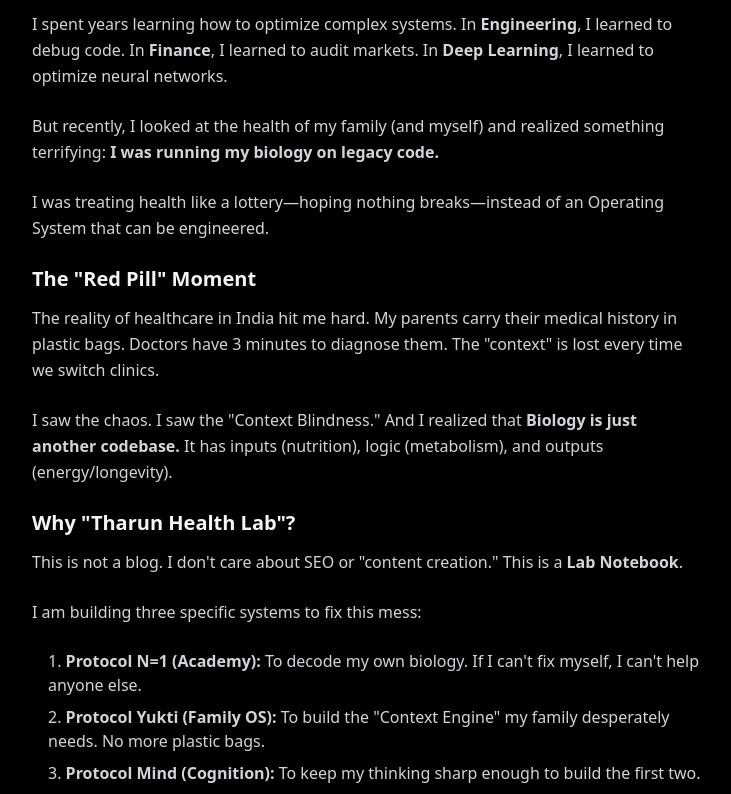
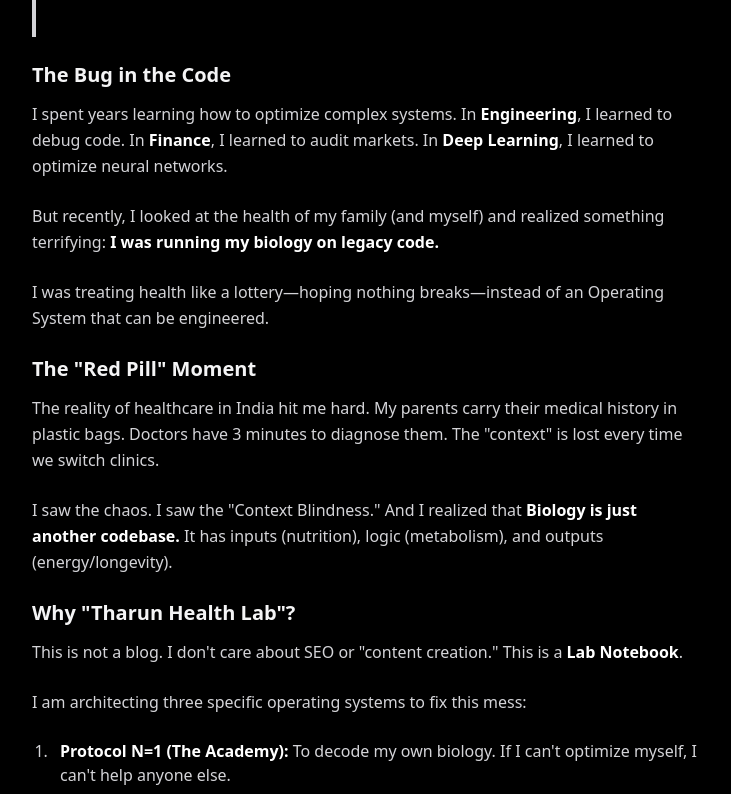
Before and after one commit to tharungajula2/tharungajula, a Next.js app: page /notes/2026-02-11-notes-001-why-i-started-this in a window 1280 px wide. Shown: the part 606-1400 px from the top of the page, without its empty margins (272-1003 px from the left). Built offline with nearby package versions, Linux system fonts and the light colour scheme.

Commit message:
Update: Protocol status, headers, and reference docs

```diff
--- a/app/notes/[id]/page.tsx
+++ b/app/notes/[id]/page.tsx
@@ -51,9 +51,10 @@ export default async function Post({ params }: { params: { id: string } }) {
                             h2: ({ node, ...props }) => <h2 className="font-heading text-2xl font-bold text-white mt-8 mb-4 border-b border-white/10 pb-2" {...props} />,
                             h3: ({ node, ...props }) => <h3 className="font-heading text-xl font-bold text-zinc-100 mt-6 mb-3" {...props} />,
                             p: ({ node, ...props }) => <p className="font-body text-zinc-300 leading-relaxed mb-6" {...props} />,
-                            ul: ({ node, ...props }) => <ul className="list-disc list-inside space-y-2 text-zinc-300 mb-6 pl-4" {...props} />,
-                            ol: ({ node, ...props }) => <ol className="list-decimal list-inside space-y-2 text-zinc-300 mb-6 pl-4" {...props} />,
-                            li: ({ node, ...props }) => <li className="font-body" {...props} />,
+                            ul: ({ node, ...props }) => <ul className="list-disc list-outside space-y-2 text-zinc-300 mb-6 pl-5" {...props} />,
+                            ol: ({ node, ...props }) => <ol className="list-decimal list-outside space-y-2 text-zinc-300 mb-6 pl-5" {...props} />,
+                            li: ({ node, ...props }) => <li className="pl-2" {...props} />,
+                            strong: ({ node, ...props }) => <strong className="font-bold text-white" {...props} />,
                             code: ({ node, className, children, ...props }) => {
                                 const match = /language-(\w+)/.exec(className || '');
                                 const isInline = !match && !String(children).includes('\n');
--- a/app/protocols/clinical_os/page.tsx
+++ b/app/protocols/clinical_os/page.tsx
@@ -39,7 +39,7 @@ export default function ProtocolClinicalOSPage() {
                     <div className="space-y-4 max-w-3xl">
                         <div className="flex items-center justify-center gap-3">
                             <span className="font-mono text-xs font-bold tracking-widest uppercase px-3 py-1 rounded-full border border-current bg-black/50 backdrop-blur-md text-blue-500">
-                                STATUS: BUILDER_PHASE
+                                STATUS: ACTIVE_LEARNING
                             </span>
                         </div>
 
@@ -65,7 +65,7 @@ export default function ProtocolClinicalOSPage() {
                     <div className="flex flex-col md:flex-row items-center justify-center gap-4 mb-16 text-center">
                         <div className="h-px w-12 bg-blue-500/50 hidden md:block" />
                         <h2 className="font-mono text-xs tracking-[0.2em] text-blue-500 uppercase">
-                            RESEARCH_AREAS // EXPLORATION_VECTORS
+                            01 // STARTING_SCOPE
                         </h2>
                         <div className="h-px w-12 bg-blue-500/50 hidden md:block" />
                     </div>
--- a/app/protocols/family_os/page.tsx
+++ b/app/protocols/family_os/page.tsx
@@ -39,7 +39,7 @@ export default function ProtocolFamilyOSPage() {
                     <div className="space-y-4 max-w-3xl">
                         <div className="flex items-center justify-center gap-3">
                             <span className="font-mono text-xs font-bold tracking-widest uppercase px-3 py-1 rounded-full border border-current bg-black/50 backdrop-blur-md text-orange-500">
-                                STATUS: BUILDER_PHASE
+                                STATUS: ACTIVE_LEARNING
                             </span>
                         </div>
 
@@ -65,7 +65,7 @@ export default function ProtocolFamilyOSPage() {
                     <div className="flex flex-col md:flex-row items-center justify-center gap-4 mb-16 text-center">
                         <div className="h-px w-12 bg-orange-500/50 hidden md:block" />
                         <h2 className="font-mono text-xs tracking-[0.2em] text-orange-500 uppercase">
-                            RESEARCH_AREAS // EXPLORATION_VECTORS
+                            01 // STARTING_SCOPE
                         </h2>
                         <div className="h-px w-12 bg-orange-500/50 hidden md:block" />
                     </div>
--- a/app/protocols/n1/page.tsx
+++ b/app/protocols/n1/page.tsx
@@ -61,7 +61,7 @@ export default function ProtocolN1Page() {
                     <div className="flex flex-col md:flex-row items-center justify-center gap-4 mb-16 text-center">
                         <div className="h-px w-8 md:w-12 bg-emerald-500/50" />
                         <h2 className="font-mono text-xs tracking-[0.2em] text-emerald-500 uppercase">
-                            ACADEMY_SYLLABUS // EXPLORATION_VECTORS
+                            01 // STARTING_SCOPE
                         </h2>
                         <div className="h-px w-8 md:w-12 bg-emerald-500/50" />
                     </div>
--- a/content/notes/2026-02-11-notes-001-why-i-started-this.md
+++ b/content/notes/2026-02-11-notes-001-why-i-started-this.md
@@ -6,6 +6,7 @@ protocol: "1"
 excerpt: "The origin story of the Lab."
 ---
 
+> — James Clear
 
 > "You do not rise to the level of your goals. You fall to the level of your systems."
 > — James Clear
@@ -34,10 +35,11 @@ And I realized that **Biology is just another codebase.** It has inputs (nutriti
 This is not a blog. I don't care about SEO or "content creation."
 This is a **Lab Notebook**.
 
-I am building three specific systems to fix this mess:
-1.  **Protocol N=1 (Academy):** To decode my own biology. If I can't fix myself, I can't help anyone else.
-2.  **Protocol Yukti (Family OS):** To build the "Context Engine" my family desperately needs. No more plastic bags.
-3.  **Protocol Mind (Cognition):** To keep my thinking sharp enough to build the first two.
+I am architecting three specific operating systems to fix this mess:
+
+1.  **Protocol N=1 (The Academy):** To decode my own biology. If I can't optimize myself, I can't help anyone else.
+2.  **Protocol Family (The Context Engine):** To solve the "Context Blindness" in Indian households. No more plastic bags.
+3.  **Protocol Clinical (The Triage Engine):** To decode the operational chaos of doctors. Solving the "3-Minute Consult" reality.
 
 I am starting from zero. I am not a doctor. I am a Builder.
 And this is where I document the build.
--- a/content/notes/2026-02-12-notes-002-research-on-superhealth.md
+++ b/content/notes/2026-02-12-notes-002-research-on-superhealth.md
@@ -67,17 +67,13 @@ To understand how a hospital even *attempts* “zero wait,” think of a hospita
 
 Even when a brand says “zero wait,” *the physics are still real* (doctors only have so many minutes, scanners only do so many scans, etc.). So the only way to reduce visible waiting is to redesign the system around:
 
-1. **Demand control**
-   You cannot overbook. You must cap bookings to what can be served.
+1. **Demand control:** You cannot overbook. You must cap bookings to what can be served.
 
-2. **Front-desk deletion (or shrinking it)**
-   Fewer “counter steps” = fewer micro-queues.
+2. **Front-desk deletion (or shrinking it):** Fewer “counter steps” = fewer micro-queues.
 
-3. **Workflow compression**
-   Steps happen in parallel in the background, not serially at counters.
+3. **Workflow compression:** Steps happen in parallel in the background, not serially at counters.
 
-4. **A human navigator**
-   Concierge staff [concierge: a person who guides you, coordinates steps, and removes friction] replaces “go stand there” experiences.
+4. **A human navigator:** Concierge staff [concierge: a person who guides you, coordinates steps, and removes friction] replaces “go stand there” experiences.
 
 Superhealth explicitly mentions the concierge-led model and design choices meant to eliminate queues (example: OPDs on the ground floor). ([healthcareradius.in][1])
 
@@ -268,7 +264,6 @@ Speed improves when:
 
 * machines are modern **and**
 * the workflow is tight:
-
   * ordering the scan
   * scheduling
   * scan completion
```
Also changed, not shown: 2 other files (tests, documents, lock files or other folders).
